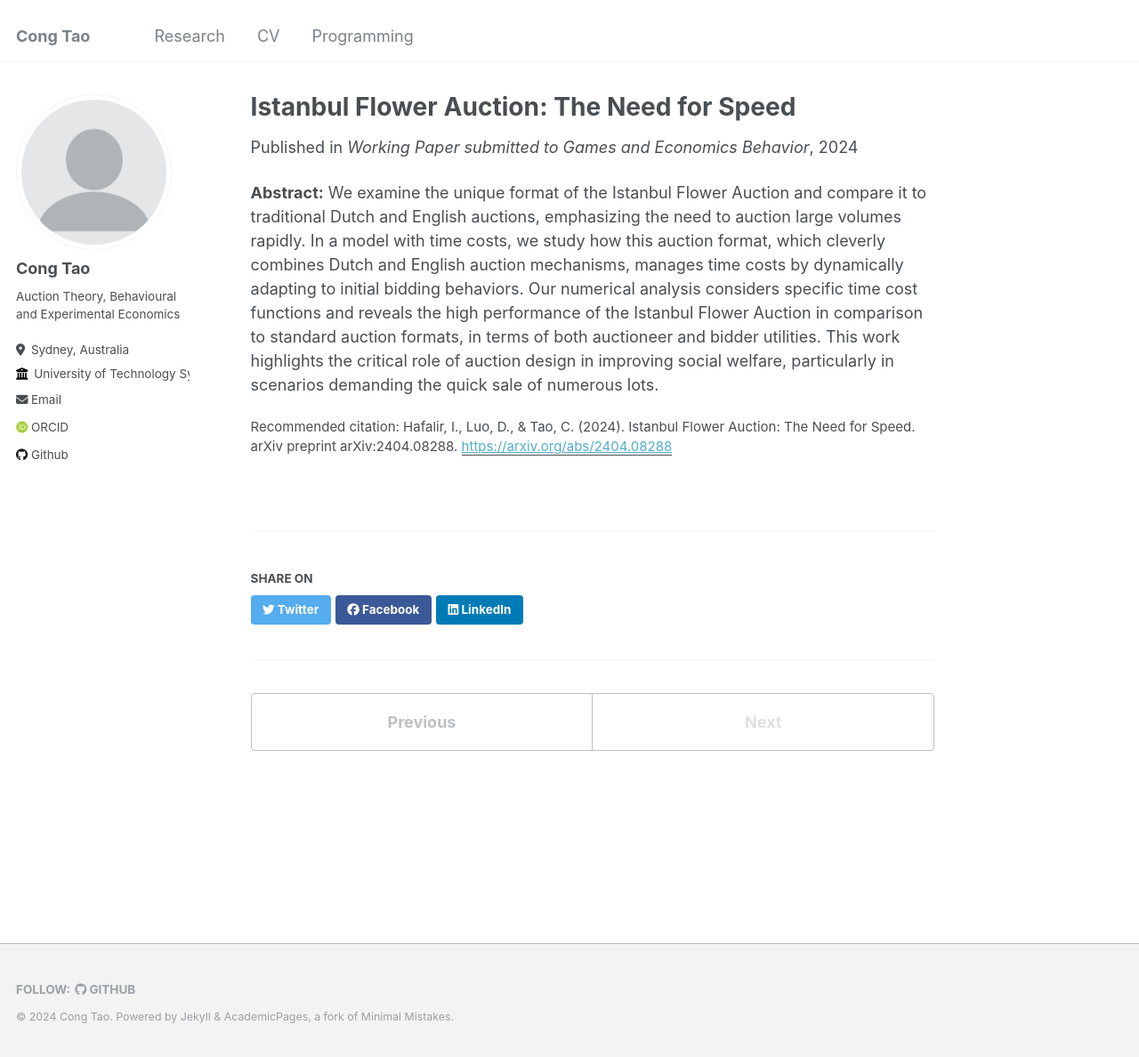
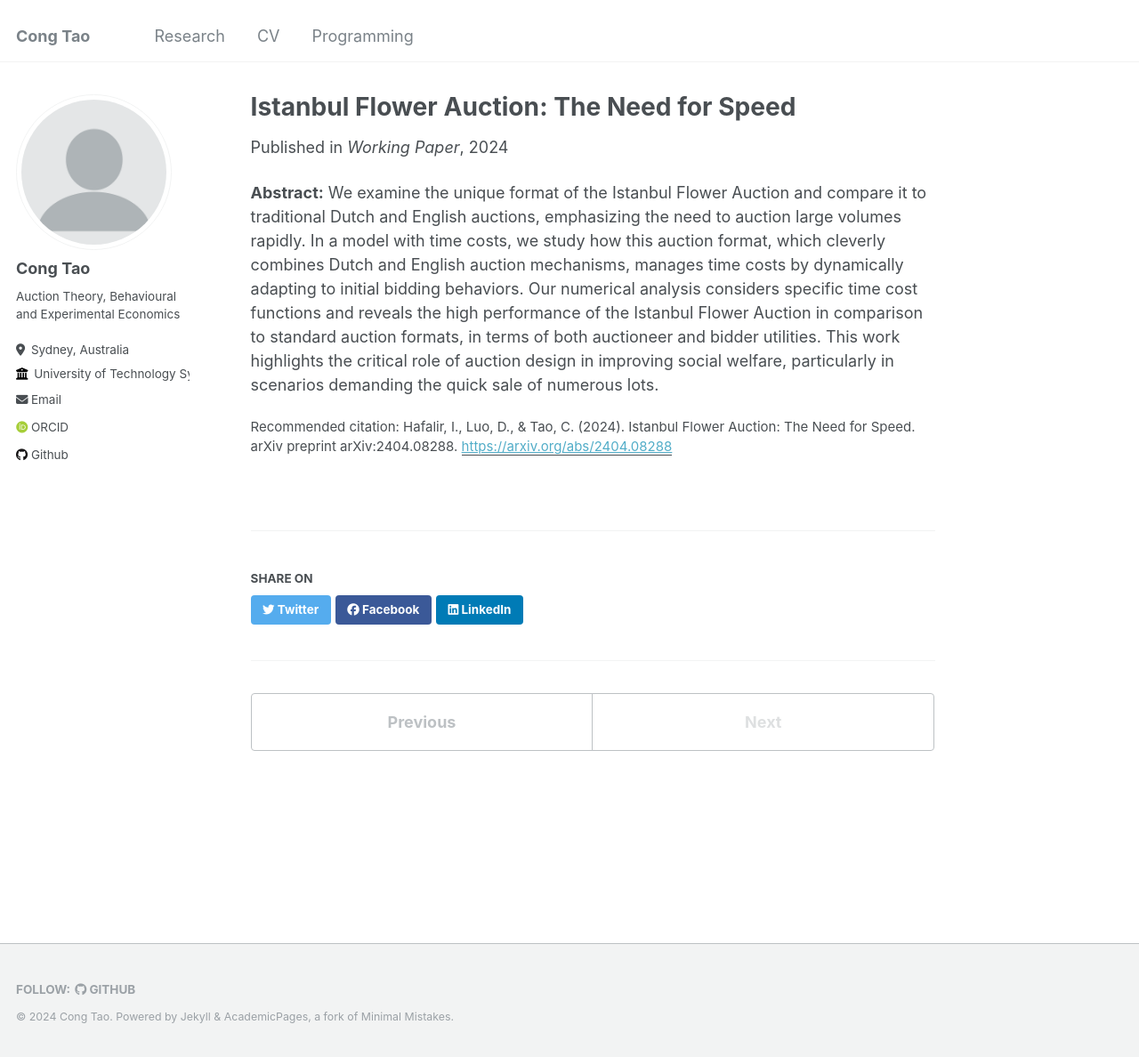
Before and after one commit to Misaka-19090/Misaka-19090.github.io, a Jekyll site: the page built from _publications/Flower_Auction.md, in a window 1280 px wide and 1188 px high. Shown: the whole window at 89% size. Built offline with Jekyll 4.4.1, drawn with Linux system fonts in a browser that asks for light colours; some web fonts are replaced.

Commit message:
Update Flower_Auction.md

```diff
--- a/_publications/Flower_Auction.md
+++ b/_publications/Flower_Auction.md
@@ -4,7 +4,7 @@ collection: publications
 permalink: /publicatios/Flower_Auction
 excerpt: "We examine the unique format of the Istanbul Flower Auction and compare it to traditional Dutch and English auctions, emphasizing the need to auction large volumes rapidly. In a model with time costs, we study how this auction format, which cleverly combines Dutch and English auction mechanisms, manages time costs by dynamically adapting to initial bidding behaviors. Our numerical analysis considers specific time cost functions and reveals the high performance of the Istanbul Flower Auction in comparison to standard auction formats, in terms of both auctioneer and bidder utilities. This work highlights the critical role of auction design in improving social welfare, particularly in scenarios demanding the quick sale of numerous lots."
 date: 2024-04-15
-venue: "Working Paper submitted to Games and Economics Behavior"
+venue: "Working Paper"
 paperurl: "https://arxiv.org/abs/2404.08288"
 citation: "Hafalir, I., Luo, D., & Tao, C. (2024). Istanbul Flower Auction: The Need for Speed. arXiv preprint arXiv:2404.08288."
 ---
```
